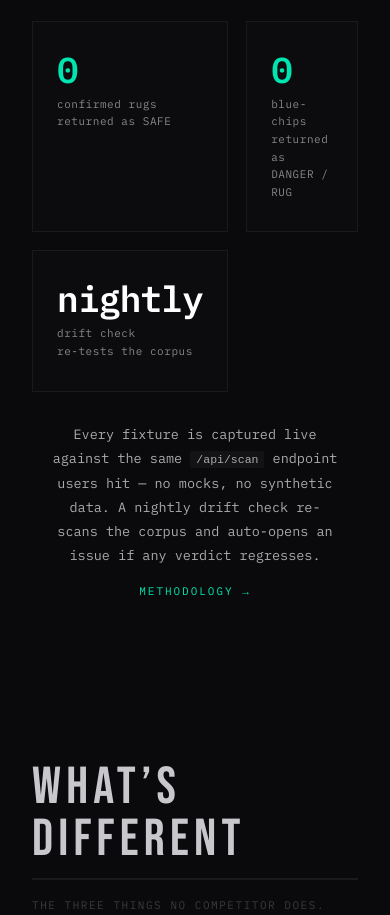
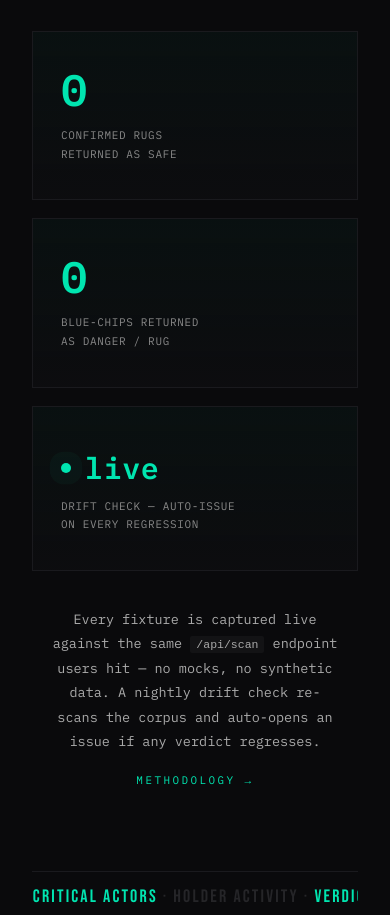
Before and after one commit to COMEALAMAISONGROUPE/antares-website, a plain HTML site: page index.html in a window 390 px wide. Shown: the part 2080-2995 px from the top of the page. Drawn offline with Linux system fonts and the light colour scheme.

Commit message:
fix(landing): polish proof section visuals + remove "What's different" (#48)
Two changes:

1) Visual punch on the Tested-in-production section
   - Tile 3 was the outlier: "nightly" in white sans-serif made the
     row feel mismatched against two big green "0"s. Replaced with a
     "live" tile featuring a pulsing green dot + lowercase mono
     "live" — same green accent as the 0s, same monospace font, just
     smaller because of the symbol prefix.
   - All three tiles now share the same visual weight — green
     accent, mono numerals/word, top accent bar that wipes in on
     hover, subtle gradient background, lift-on-hover.
   - Bumped tile padding 30→36px, added margin breathing room.
   - Mobile collapses to 1 column instead of 2 so each tile keeps
     readable size.

2) Removed the "What's different" feat-section
   - Live Holder Activity / Verdict Timeline / 7-layer geometric mean
     teaser was redundant with /features (the Explore-all-features
     button at the bottom already pointed there). The home page now
     flows hero → how-it-works → tested-in-production → marquee
     without the repeating bullet block.

Orphan .feat-section + .sl-sub CSS rules left in place — harmless,
will clean in a future pass if anything else stops needing them.

Co-authored-by: Claude Opus 4.7 (1M context) <noreply@anthropic.com>

```diff
--- a/index.html
+++ b/index.html
@@ -266,14 +266,28 @@ footer span{color:var(--c)}
 </section>
 
 <!-- ═══════ PROOF / BACKTEST ═══════ -->
-<!-- Tested against a real corpus, numbers verifiable. The home page
-     surfaces the headline; engine.html shows the confusion matrix. -->
+<!-- Three contracts the engine has to honor every night. No vanity
+     numbers, only the binary outcomes that matter to a user about to
+     trade: did a real rug ever pass as SAFE, did a real blue-chip
+     ever get flagged DANGER, is the engine still being checked. -->
 <section class="proof-section">
   <div class="section-label reveal"><span>Tested in production</span></div>
   <div class="proof-grid">
-    <div class="proof-stat reveal delay-1"><div class="proof-num accent">0</div><div class="proof-label">confirmed rugs<br>returned as SAFE</div></div>
-    <div class="proof-stat reveal delay-2"><div class="proof-num accent">0</div><div class="proof-label">blue-chips returned<br>as DANGER / RUG</div></div>
-    <div class="proof-stat reveal delay-3"><div class="proof-num">nightly</div><div class="proof-label">drift check<br>re-tests the corpus</div></div>
+    <div class="proof-stat reveal delay-1">
+      <div class="proof-accent-bar"></div>
+      <div class="proof-num accent">0</div>
+      <div class="proof-label">confirmed rugs<br>returned as SAFE</div>
+    </div>
+    <div class="proof-stat reveal delay-2">
+      <div class="proof-accent-bar"></div>
+      <div class="proof-num accent">0</div>
+      <div class="proof-label">blue-chips returned<br>as DANGER / RUG</div>
+    </div>
+    <div class="proof-stat reveal delay-3">
+      <div class="proof-accent-bar"></div>
+      <div class="proof-num accent live"><span class="proof-pulse"></span>live</div>
+      <div class="proof-label">drift check &mdash; auto-issue<br>on every regression</div>
+    </div>
   </div>
   <div class="proof-blurb reveal delay-4">
     Every fixture is captured live against the same <code>/api/scan</code> endpoint users hit &mdash; no mocks, no synthetic data. A nightly drift check re-scans the corpus and auto-opens an issue if any verdict regresses.
@@ -282,36 +296,24 @@ footer span{color:var(--c)}
 </section>
 
 <style>
-.proof-section{padding:90px 0 60px}
-.proof-grid{display:grid;grid-template-columns:repeat(3,1fr);gap:18px;margin-bottom:30px}
-.proof-stat{background:rgba(15,15,18,.5);border:1px solid var(--border);padding:30px 24px;text-align:left;transition:.25s}
-.proof-stat:hover{border-color:rgba(0,229,176,.3);background:rgba(15,15,18,.7)}
-.proof-num{font-size:48px;font-weight:600;color:#fff;line-height:1;margin-bottom:8px;letter-spacing:-.02em}
+.proof-section{padding:100px 0 80px}
+.proof-grid{display:grid;grid-template-columns:repeat(3,1fr);gap:18px;margin-bottom:36px}
+.proof-stat{position:relative;background:linear-gradient(180deg,rgba(0,229,176,.03),rgba(15,15,18,.5));border:1px solid var(--border);padding:36px 28px;text-align:left;transition:.3s;overflow:hidden}
+.proof-stat:hover{border-color:rgba(0,229,176,.4);background:linear-gradient(180deg,rgba(0,229,176,.06),rgba(15,15,18,.7));transform:translateY(-2px)}
+.proof-accent-bar{position:absolute;top:0;left:0;height:2px;width:0;background:var(--c);transition:width .5s ease}
+.proof-stat:hover .proof-accent-bar{width:100%}
+.proof-num{font-size:56px;font-weight:600;color:#fff;line-height:1;margin-bottom:14px;letter-spacing:-.02em;font-family:"IBM Plex Mono",monospace}
 .proof-num.accent{color:var(--c)}
-.proof-label{font-size:11px;color:#888;letter-spacing:.05em;line-height:1.6}
+.proof-num.live{font-size:38px;display:flex;align-items:center;gap:14px;text-transform:lowercase;letter-spacing:.02em;padding-top:10px}
+.proof-pulse{display:inline-block;width:10px;height:10px;border-radius:50%;background:var(--c);box-shadow:0 0 0 0 rgba(0,229,176,.6);animation:proof-pulse 2s infinite}
+@keyframes proof-pulse{0%{box-shadow:0 0 0 0 rgba(0,229,176,.6)}70%{box-shadow:0 0 0 12px rgba(0,229,176,0)}100%{box-shadow:0 0 0 0 rgba(0,229,176,0)}}
+.proof-label{font-size:11px;color:#888;letter-spacing:.06em;line-height:1.7;text-transform:uppercase}
 .proof-blurb{font-size:13.5px;color:#aaa;line-height:1.8;max-width:780px;margin:0 auto;text-align:center;padding:0 20px}
 .proof-blurb code{color:#aaa;font-size:11.5px;background:rgba(255,255,255,.04);padding:2px 6px;border-radius:2px}
-.proof-link{display:block;margin-top:14px;color:var(--c);text-decoration:none;font-size:11px;letter-spacing:.18em;text-transform:uppercase}
+.proof-link{display:block;margin-top:18px;color:var(--c);text-decoration:none;font-size:11px;letter-spacing:.22em;text-transform:uppercase}
 .proof-link:hover{text-decoration:underline}
-@media(max-width:780px){.proof-grid{grid-template-columns:repeat(2,1fr)}.proof-num{font-size:36px}}
+@media(max-width:780px){.proof-grid{grid-template-columns:1fr}.proof-num{font-size:44px}.proof-num.live{font-size:30px}}
 </style>
-
-<!-- ═══════ WHAT MAKES IT DIFFERENT ═══════ -->
-<!-- Index keeps a tight 3-bullet teaser of the killer differentiators.
-     Full feature catalogue lives on /features so the home page stops
-     repeating what the dedicated page already explains in depth. -->
-<section class="feat-section">
-  <div class="sl glitch reveal" data-text="What's different">What&rsquo;s different</div>
-  <div class="sl-sub reveal delay-1">The three things no competitor does.</div>
-  <div class="features" style="grid-template-columns:repeat(3,1fr)">
-    <div class="fc reveal delay-1"><div class="icon">&#128260;</div><h3>Live Holder Activity</h3><div class="benefit">See dev/whales dumping in real time.</div><p>Last-60-min movement classified per top holder &mdash; Selling, Reducing, Splitting, Buying. No static screenshot. Catches pre-dump signatures the moment they form.</p></div>
-    <div class="fc reveal delay-2"><div class="icon">&#128203;</div><h3>Verdict Timeline</h3><div class="benefit">The trajectory, not a snapshot.</div><p>Per-token history of verdict changes across recent scans. CAUTION &rarr; DANGER &rarr; RUG with the event that triggered each shift &mdash; persisted server-side so you see the story, not a frozen frame.</p></div>
-    <div class="fc reveal delay-3"><div class="icon">&#128737;&#65039;</div><h3>7-layer geometric mean</h3><div class="benefit">No single source can flip the verdict.</div><p>Seven independent layers (DexScreener, RugCheck, GoPlus, Helius, Solscan, Chart engine, CrossValidation) combined by geometric mean. One false-clean source can&rsquo;t hide real risk.</p></div>
-  </div>
-  <div style="text-align:center;margin-top:36px" class="reveal delay-4">
-    <a href="./features.html" style="display:inline-block;font-size:11px;color:var(--c);letter-spacing:.2em;text-transform:uppercase;text-decoration:none;border:1px solid rgba(0,229,176,.3);padding:14px 28px;transition:.25s">Explore all features &rarr;</a>
-  </div>
-</section>
 
 <!-- ═══════ MARQUEE ═══════ -->
 <div class="marquee-wrap" aria-hidden="true">
```
